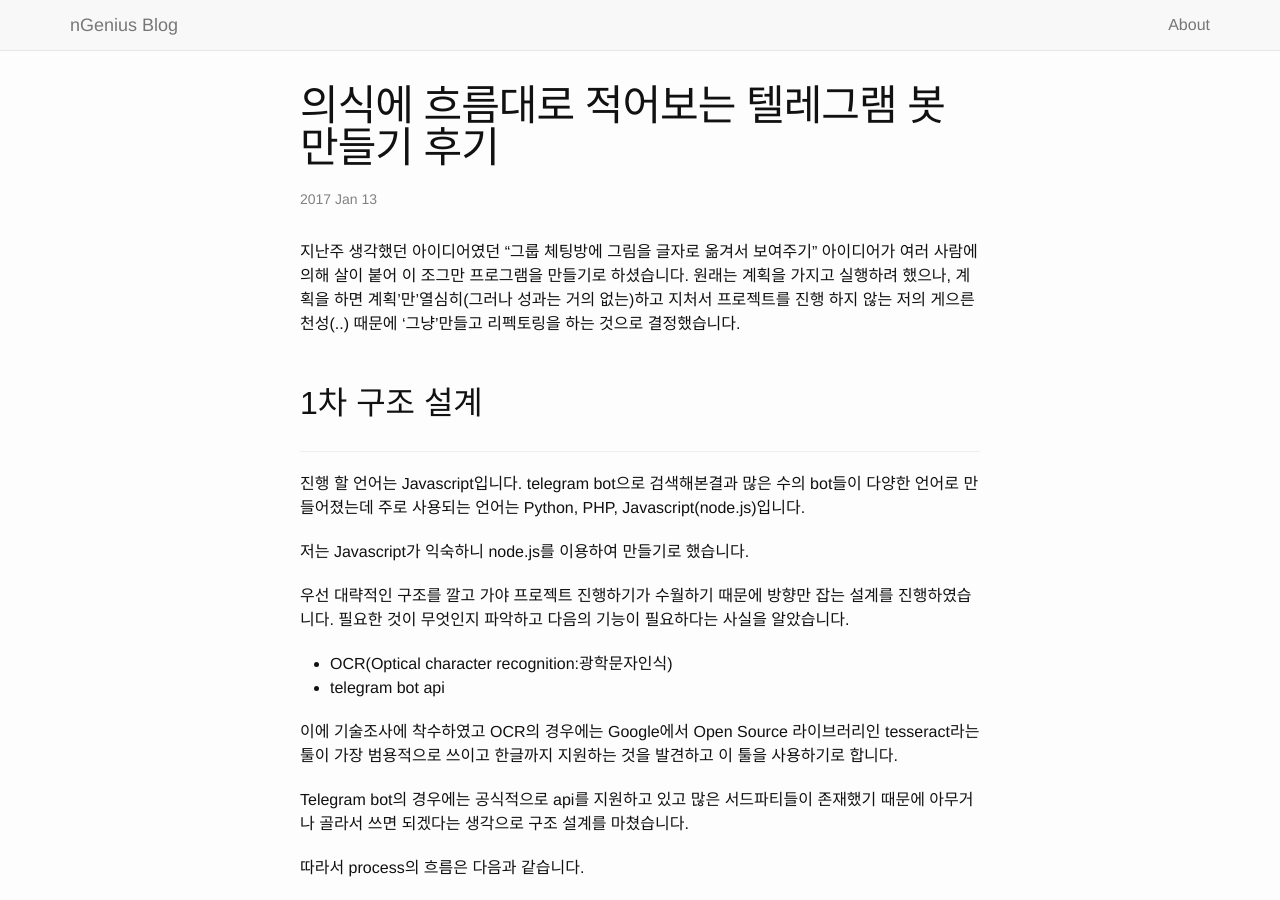
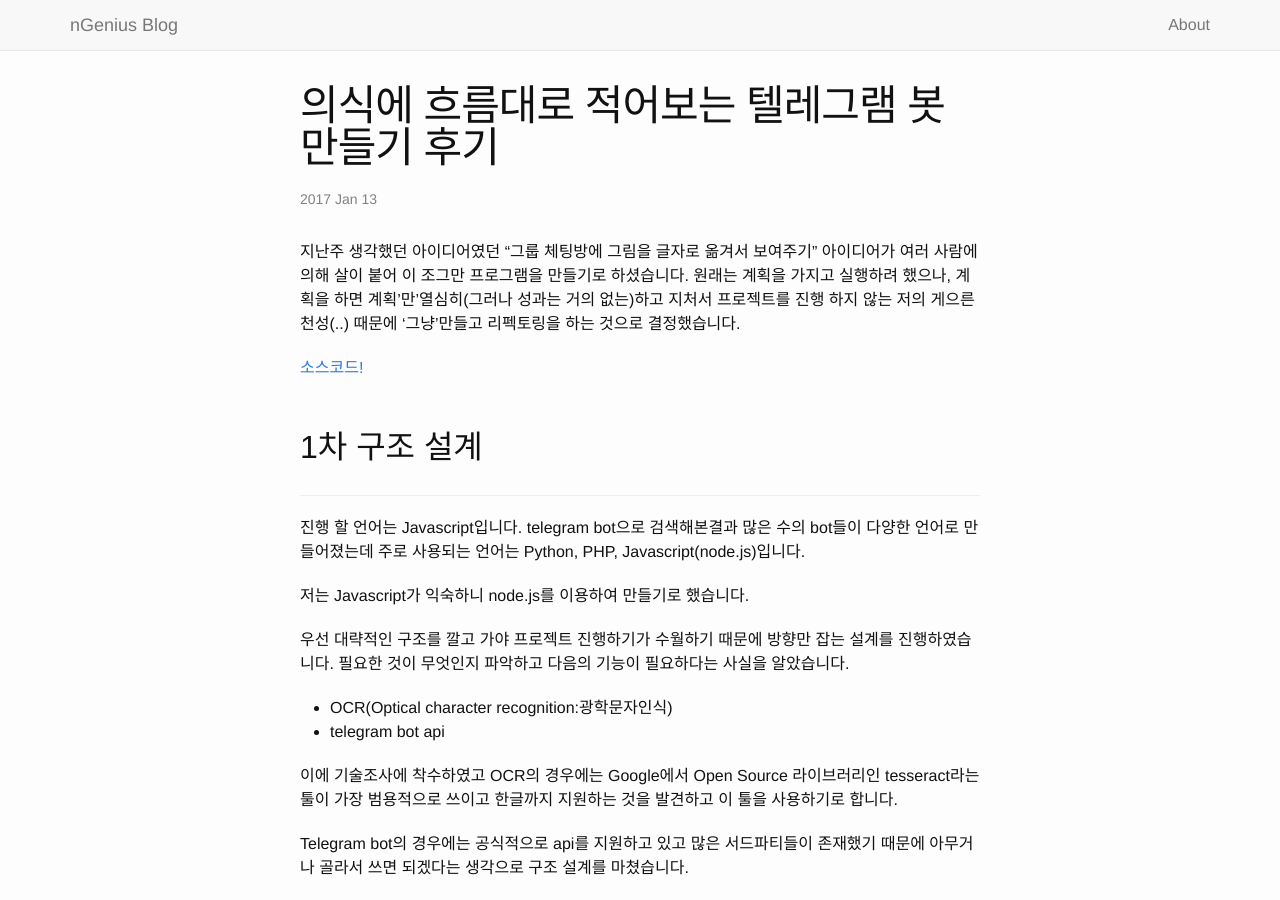
Before and after one commit to imsukmin/blog, a Jekyll site: the page built from _posts/2017-01-13-review-make-telegram-bot.md, in a window 1280 px wide and 900 px high. Built offline with Jekyll 4.4.1, drawn with Linux system fonts in a browser that asks for light colours.

Commit message:
add sourcecode link

```diff
--- a/_posts/2017-01-13-review-make-telegram-bot.md
+++ b/_posts/2017-01-13-review-make-telegram-bot.md
@@ -5,6 +5,8 @@ date: "2017-01-13"
 ---
 
 지난주 생각했던 아이디어였던 "그룹 체팅방에 그림을 글자로 옮겨서 보여주기" 아이디어가 여러 사람에 의해 살이 붙어 이 조그만 프로그램을 만들기로 하셨습니다. 원래는 계획을 가지고 실행하려 했으나, 계획을 하면 계획'만'열심히(그러나 성과는 거의 없는)하고 지처서 프로젝트를 진행 하지 않는 저의 게으른 천성(..) 때문에 '그냥'만들고 리펙토링을 하는 것으로 결정했습니다.
+
+[소스코드!](https://github.com/RestrictedZone/telegramBot)
 
 ## 1차 구조 설계
 
```
